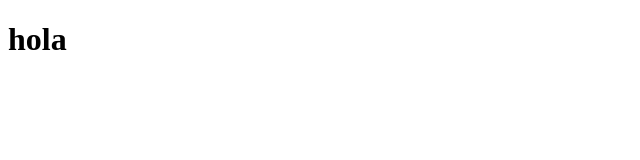
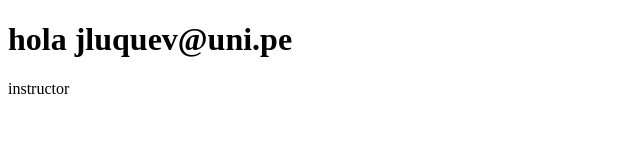
Before and after one commit to Isokadk/Test2, a plain HTML site: page contacto.html in a window 1280 px wide. Shown: the whole page, without its empty margins (0-640 px from the left). Drawn offline with Linux system fonts and the light colour scheme.

Commit message:
actualiza contacto

```diff
--- a/contacto.html
+++ b/contacto.html
@@ -6,6 +6,7 @@
     <title>Document</title>
 </head>
 <body>
-    <h1>hola</h1>
+    <h1>hola jluquev@uni.pe</h1>
+    <p>instructor</p>
 </body>
 </html>
```
Also changed, not shown: index.html (+1 -1 lines).
